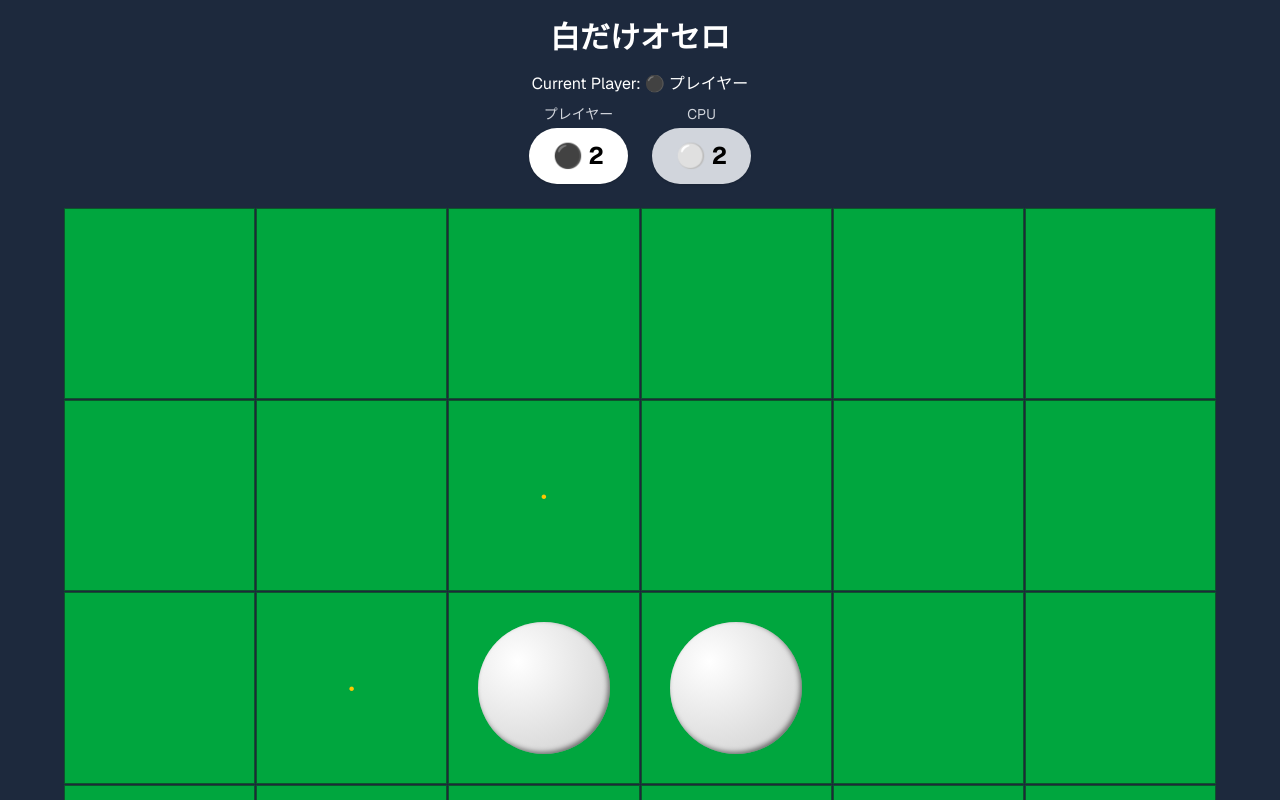
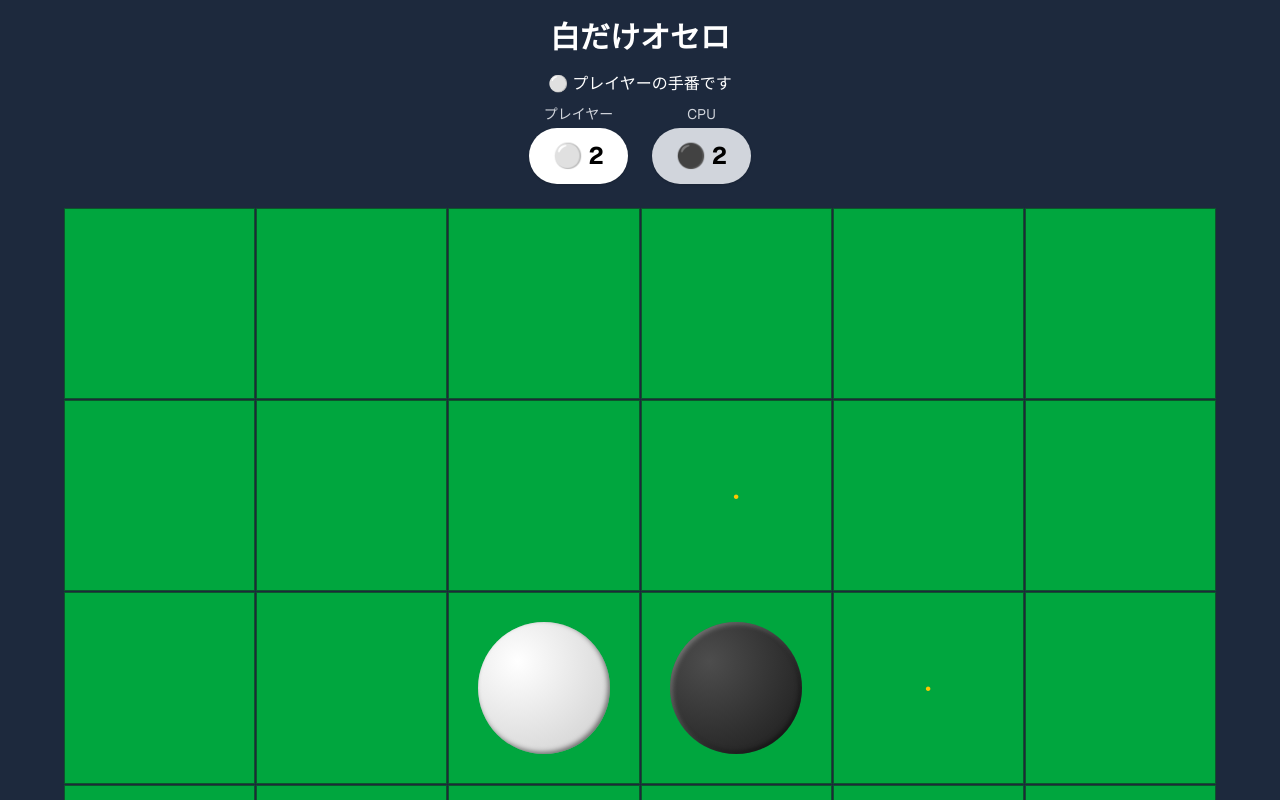
Before and after one commit to hato-taka/white-othello, a Next.js app: page / in a window 1280 px wide. Shown: the top 800 px of the page. Built offline with nearby package versions, Linux system fonts and the light colour scheme.

Commit message:
Othelloコンポーネントのロジックを分離し、ゲームの初期化や有効な手の判定、スコア計算を行うothelloLogicモジュールを追加。プレイヤーの手番を白から黒に変更し、スコア表示を更新。

```diff
--- a/src/app/Othello.tsx
+++ b/src/app/Othello.tsx
@@ -1,145 +1,27 @@
 "use client";
 
 import React, { useState, useEffect } from "react";
-
-const SIZE: number = 6;
-const EMPTY: number = 0;
-const BLACK: number = 1;
-const WHITE: number = 2;
-
-type Board = number[][];
-type Move = [number, number];
-
-type Score = {
-  black: number;
-  white: number;
-};
-
-const initializeBoard = (): Board => {
-  const board: Board = Array.from({ length: SIZE }, () =>
-    Array(SIZE).fill(EMPTY)
-  );
-  const mid = SIZE / 2;
-  board[mid - 1][mid - 1] = WHITE;
-  board[mid - 1][mid] = BLACK;
-  board[mid][mid - 1] = BLACK;
-  board[mid][mid] = WHITE;
-  return board;
-};
-
-const directions: Move[] = [
-  [-1, -1],
-  [-1, 0],
-  [-1, 1],
-  [0, -1],
-  [0, 1],
-  [1, -1],
-  [1, 0],
-  [1, 1],
-];
-
-const isValidMove = (
-  board: Board,
-  row: number,
-  col: number,
-  player: number
-): boolean => {
-  if (board[row][col] !== EMPTY) return false;
-  const opponent = player === BLACK ? WHITE : BLACK;
-
-  for (const [dx, dy] of directions) {
-    let x = row + dx,
-      y = col + dy;
-    let foundOpponent = false;
-
-    while (
-      x >= 0 &&
-      x < SIZE &&
-      y >= 0 &&
-      y < SIZE &&
-      board[x][y] === opponent
-    ) {
-      foundOpponent = true;
-      x += dx;
-      y += dy;
-    }
-
-    if (
-      foundOpponent &&
-      x >= 0 &&
-      x < SIZE &&
-      y >= 0 &&
-      y < SIZE &&
-      board[x][y] === player
-    ) {
-      return true;
-    }
-  }
-  return false;
-};
-
-const getValidMoves = (board: Board, player: number): Move[] => {
-  const moves: Move[] = [];
-  for (let row = 0; row < SIZE; row++) {
-    for (let col = 0; col < SIZE; col++) {
-      if (isValidMove(board, row, col, player)) {
-        moves.push([row, col]);
-      }
-    }
-  }
-  return moves;
-};
-
-const flipDiscs = (
-  board: Board,
-  row: number,
-  col: number,
-  player: number
-): Board => {
-  const newBoard: Board = board.map((row) => [...row]);
-  newBoard[row][col] = player;
-  const opponent = player === BLACK ? WHITE : BLACK;
-
-  for (const [dx, dy] of directions) {
-    let x = row + dx,
-      y = col + dy;
-    const path: Move[] = [];
-
-    while (
-      x >= 0 &&
-      x < SIZE &&
-      y >= 0 &&
-      y < SIZE &&
-      board[x][y] === opponent
-    ) {
-      path.push([x, y]);
-      x += dx;
-      y += dy;
-    }
-
-    if (x >= 0 && x < SIZE && y >= 0 && y < SIZE && board[x][y] === player) {
-      path.forEach(([px, py]) => (newBoard[px][py] = player));
-    }
-  }
-  return newBoard;
-};
-
-const getScore = (board: Board): Score => {
-  let blackCount = 0,
-    whiteCount = 0;
-  board.flat().forEach((cell) => {
-    if (cell === BLACK) blackCount++;
-    if (cell === WHITE) whiteCount++;
-  });
-  return { black: blackCount, white: whiteCount };
-};
+import {
+  SIZE,
+  EMPTY,
+  BLACK,
+  WHITE,
+  Board,
+  Move,
+  Score,
+  initializeBoard,
+  isValidMove,
+  getValidMoves,
+  flipDiscs,
+  getScore
+} from "./othelloLogic";
 
 const Othello: React.FC = () => {
   const MAX_HINTS = 3;
   const [hintCount, setHintCount] = useState(0);
-  const [showHint, setShowHint] = useState(false);
+  const [showHint, setShowHint] = useState(true);
   const [board, setBoard] = useState<Board>(initializeBoard);
-  const [currentPlayer, setCurrentPlayer] = useState<number>(BLACK);
+  const [currentPlayer, setCurrentPlayer] = useState<number>(WHITE);
   const [validMoves, setValidMoves] = useState<Move[]>([]);
   const [passCount, setPassCount] = useState<number>(0);
   const [lastMove, setLastMove] = useState<Move | null>(null);
@@ -147,12 +29,12 @@ const Othello: React.FC = () => {
 
   const { black, white } = getScore(board);
   const gameOver = passCount >= 2;
-  const winner = black > white ? "プレイヤー" : white > black ? "CPU" : "引き分け";
+  const winner = white > black ? "プレイヤー" : black > white ? "CPU" : "引き分け";
 
   const resetGame = () => {
     const newBoard = initializeBoard();
     setBoard(newBoard);
-    setCurrentPlayer(BLACK);
+    setCurrentPlayer(WHITE);
     setValidMoves(getValidMoves(newBoard, BLACK));
     setPassCount(0);
     setLastMove(null);
@@ -178,17 +60,17 @@ const Othello: React.FC = () => {
   }, [board, currentPlayer, passCount]);
 
   useEffect(() => {
-    if (!gameOver && currentPlayer === WHITE && board.length > 0) {
-      const validMoves = getValidMoves(board, WHITE);
+    if (!gameOver && currentPlayer === BLACK && board.length > 0) {
+      const validMoves = getValidMoves(board, BLACK);
       if (validMoves.length > 0) {
         const randomMove =
           validMoves[Math.floor(Math.random() * validMoves.length)];
         setTimeout(() => {
           setBoard((prev) =>
-            flipDiscs(prev, randomMove[0], randomMove[1], WHITE)
+            flipDiscs(prev, randomMove[0], randomMove[1], BLACK)
           );
           setLastMove(randomMove);
-          setCurrentPlayer(BLACK);
+          setCurrentPlayer(WHITE);
         }, 500);
       }
     }
@@ -199,9 +81,9 @@ const Othello: React.FC = () => {
     setBoard(flipDiscs(board, row, col, currentPlayer));
     setLastMove([row, col]);
     setCpuMove(null);
-    setShowHint(false);
+    setShowHint(false); // 白だけ表示に切り替え
     setHintCount((prev) => prev);
-    setCurrentPlayer(WHITE);
+    setCurrentPlayer(BLACK);
   };
 
   return (
@@ -210,19 +92,19 @@ const Othello: React.FC = () => {
       <p className="mb-2">
         {gameOver
           ? "Game Over!"
-          : `Current Player: ${currentPlayer === BLACK ? "⚫ プレイヤー" : "⚪ CPU"}`}
+          : `${currentPlayer === WHITE ? "⚪ プレイヤー" : "⚫ CPU"}の手番です`}
       </p>
       <div className="mb-6 text-lg flex justify-center gap-6">
         <div className="flex flex-col items-center">
           <span className="text-sm text-gray-300 mb-1">プレイヤー</span>
           <span className="inline-block px-6 py-3 bg-white text-black text-2xl font-bold rounded-full shadow">
-      ⚫ {(black + white >= SIZE * SIZE - 10 && !gameOver) ? '??' : black}
+            ⚪ {(black + white >= SIZE * SIZE - 10 && !gameOver) ? '??' : white}
           </span>
         </div>
         <div className="flex flex-col items-center">
           <span className="text-sm text-gray-300 mb-1">CPU</span>
           <span className="inline-block px-6 py-3 bg-gray-300 text-black text-2xl font-bold rounded-full shadow">
-      ⚪ {(black + white >= SIZE * SIZE - 10 && !gameOver) ? '??' : white}
+            ⚫ {(black + white >= SIZE * SIZE - 10 && !gameOver) ? '??' : black}
           </span>
         </div>
       </div>
@@ -292,7 +174,7 @@ const Othello: React.FC = () => {
             )}
             <p className="text-lg mb-2">Final Score</p>
             <p className="mb-4">
-              ⚫ プレイヤー: {black} | ⚪ CPU: {white}
+              ⚪ プレイヤー: {white} | ⚫ CPU: {black}
             </p>
             <button
               onClick={resetGame}
--- /dev/null
+++ b/src/app/othelloLogic.ts
@@ -0,0 +1,92 @@
+export const SIZE: number = 6;
+export const EMPTY: number = 0;
+export const BLACK: number = 1;
+export const WHITE: number = 2;
+
+export type Board = number[][];
+export type Move = [number, number];
+
+export type Score = {
+  black: number;
+  white: number;
+};
+
+export const initializeBoard = (): Board => {
+  const board: Board = Array.from({ length: SIZE }, () => Array(SIZE).fill(EMPTY));
+  const mid = SIZE / 2;
+  board[mid - 1][mid - 1] = WHITE;
+  board[mid - 1][mid] = BLACK;
+  board[mid][mid - 1] = BLACK;
+  board[mid][mid] = WHITE;
+  return board;
+};
+
+export const directions: Move[] = [
+  [-1, -1], [-1, 0], [-1, 1],
+  [0, -1],         [0, 1],
+  [1, -1], [1, 0], [1, 1],
+];
+
+export const isValidMove = (board: Board, row: number, col: number, player: number): boolean => {
+  if (board[row][col] !== EMPTY) return false;
+  const opponent = player === BLACK ? WHITE : BLACK;
+
+  for (const [dx, dy] of directions) {
+    let x = row + dx, y = col + dy;
+    let foundOpponent = false;
+
+    while (x >= 0 && x < SIZE && y >= 0 && y < SIZE && board[x][y] === opponent) {
+      foundOpponent = true;
+      x += dx;
+      y += dy;
+    }
+
+    if (foundOpponent && x >= 0 && x < SIZE && y >= 0 && y < SIZE && board[x][y] === player) {
+      return true;
+    }
+  }
+  return false;
+};
+
+export const getValidMoves = (board: Board, player: number): Move[] => {
+  const moves: Move[] = [];
+  for (let row = 0; row < SIZE; row++) {
+    for (let col = 0; col < SIZE; col++) {
+      if (isValidMove(board, row, col, player)) {
+        moves.push([row, col]);
+      }
+    }
+  }
+  return moves;
+};
+
+export const flipDiscs = (board: Board, row: number, col: number, player: number): Board => {
+  const newBoard: Board = board.map((row) => [...row]);
+  newBoard[row][col] = player;
+  const opponent = player === BLACK ? WHITE : BLACK;
+
+  for (const [dx, dy] of directions) {
+    let x = row + dx, y = col + dy;
+    const path: Move[] = [];
+
+    while (x >= 0 && x < SIZE && y >= 0 && y < SIZE && board[x][y] === opponent) {
+      path.push([x, y]);
+      x += dx;
+      y += dy;
+    }
+
+    if (x >= 0 && x < SIZE && y >= 0 && y < SIZE && board[x][y] === player) {
+      path.forEach(([px, py]) => (newBoard[px][py] = player));
+    }
+  }
+  return newBoard;
+};
+
+export const getScore = (board: Board): Score => {
+  let blackCount = 0, whiteCount = 0;
+  board.flat().forEach((cell) => {
+    if (cell === BLACK) blackCount++;
+    if (cell === WHITE) whiteCount++;
+  });
+  return { black: blackCount, white: whiteCount };
+};
```
Lines whose indentation alone changed are shown as unchanged.
